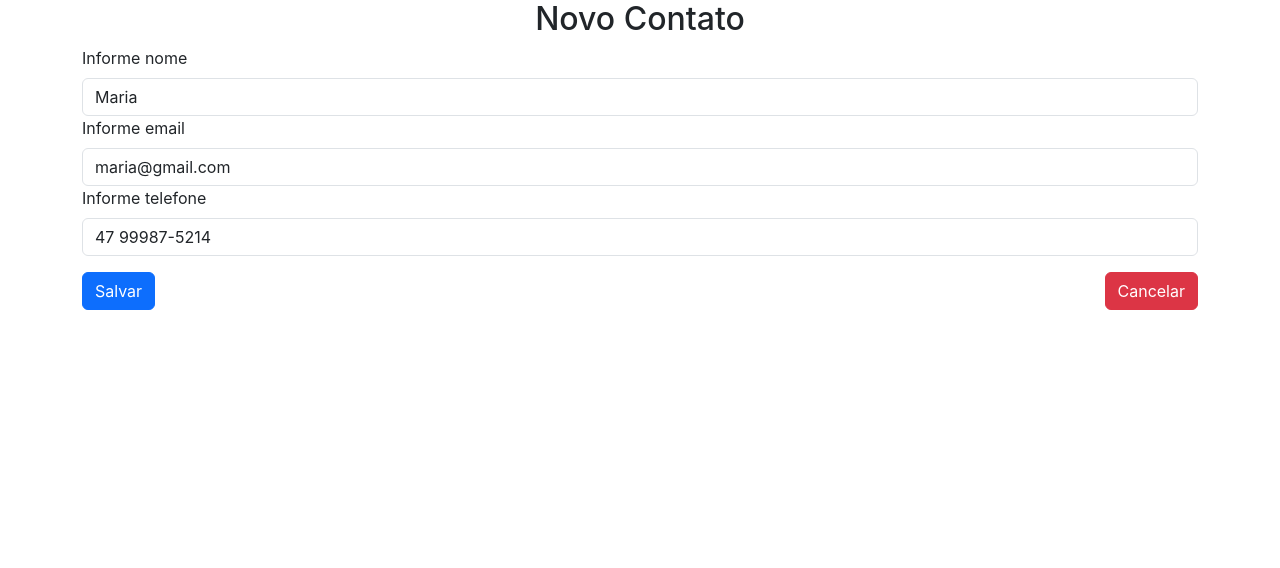
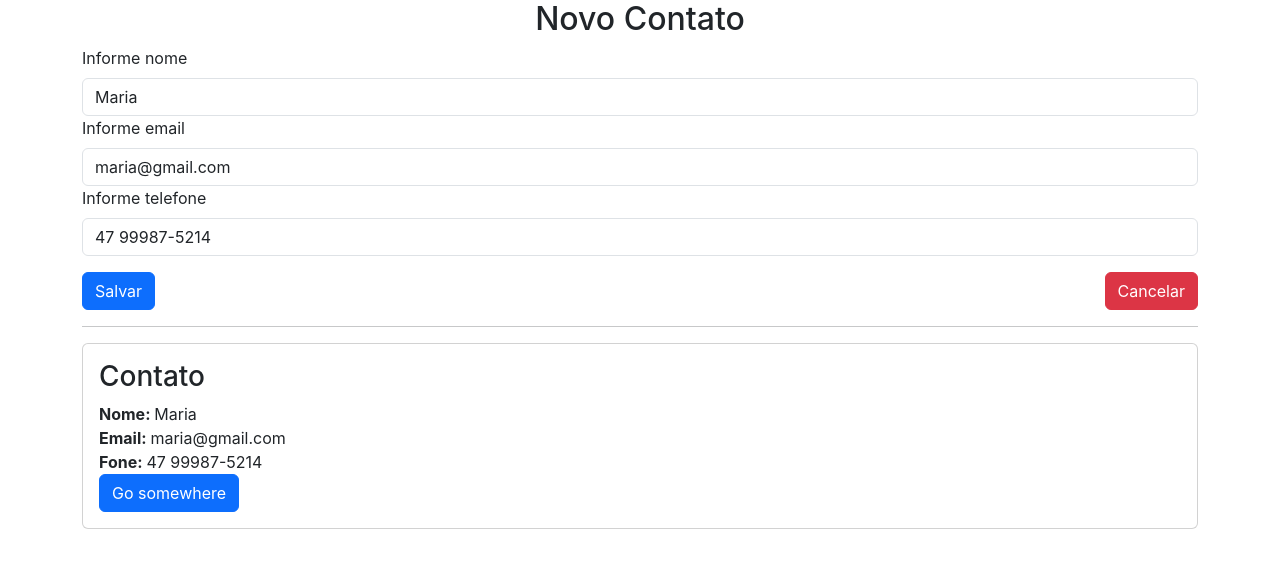
Before and after one commit to ArthurKJun/aula2React, a React (Create React App) app: page / in a window 1280 px wide. Shown: the top 568 px of the page. Built offline with nearby package versions, Linux system fonts and the light colour scheme.

Commit message:
Criado card para mostrar contato

```diff
--- a/src/App.js
+++ b/src/App.js
@@ -1,11 +1,14 @@
 import Cadastro from './componentes/cadastro';
+import ShowContato from './componentes/showContato';
 import logo from './logo.svg';
+
 
 
 function App() {
   return (
     <div className="App">
       <Cadastro/>
+
     </div>
   );
 }
--- a/src/componentes/cadastro.js
+++ b/src/componentes/cadastro.js
@@ -1,4 +1,5 @@
 import { useState } from "react"
+import ShowContato from "./showContato"
 
 export default function Cadastro(){
 
@@ -12,19 +13,41 @@ export default function Cadastro(){
             <h2 className="text-center">Novo Contato</h2>
 
             <label className="form-label">Informe nome</label>
-            <input className="form-control" type="text" placeholder="Informe nome" value={nome}></input>
+            <input
+                className="form-control"
+                type="text"
+                placeholder="Informe nome"
+                value={nome}
+                onChange={txt => setNome(txt.target.value)}
+            />
 
             <label className="form-label">Informe email</label>
-            <input className="form-control" type="text" placeholder="Informe nome" value={email}></input>
+            <input
+                className="form-control"
+                type="text"
+                placeholder="Informe nome"
+                value={email}
+                onChange={txt => setEmail(txt.target.value)}
+            />
 
             <label className="form-label">Informe telefone</label>
-            <input className="form-control" type="text" placeholder="Informe nome" value={fone}></input>
+            <input
+                className="form-control"
+                type="text"
+                placeholder="Informe nome"
+                value={fone}
+                onChange={txt => setEmail(txt.target.value)}
+            />
 
             <div className="mt-3 d-flex justify-content-between">
                 <button className="btn btn-primary">Salvar</button>
                 <button className="btn btn-danger">Cancelar</button>
             </div>
 
+            <ShowContato
+                contato={{nome, email, fone}}
+            />
+
         </div>
     )
 }
--- /dev/null
+++ b/src/componentes/showContato.js
@@ -0,0 +1,32 @@
+export default function ShowContato(props) {
+    return (
+
+        <div className="conatiner">
+             <hr/>
+            <div className="card">
+
+                <div className="card-body">
+
+                    <h3 className="card-title">Contato</h3>
+
+                    <div className="card-text" >
+                        <span className="fw-bold">Nome: </span>
+                        <span className="">{props.contato.nome}</span>
+                    </div>
+
+                    <div className="card-text" >
+                        <span className="fw-bold">Email: </span>
+                        <span>{props.contato.email}</span>
+                    </div>
+
+                    <div className="card-text" >
+                        <span className="fw-bold">Fone: </span>
+                        <span>{props.contato.fone}</span>
+                    </div>
+
+                    <a href="#" className="btn btn-primary">Go somewhere</a>
+                </div>
+            </div>
+        </div>
+    )
+}
```
